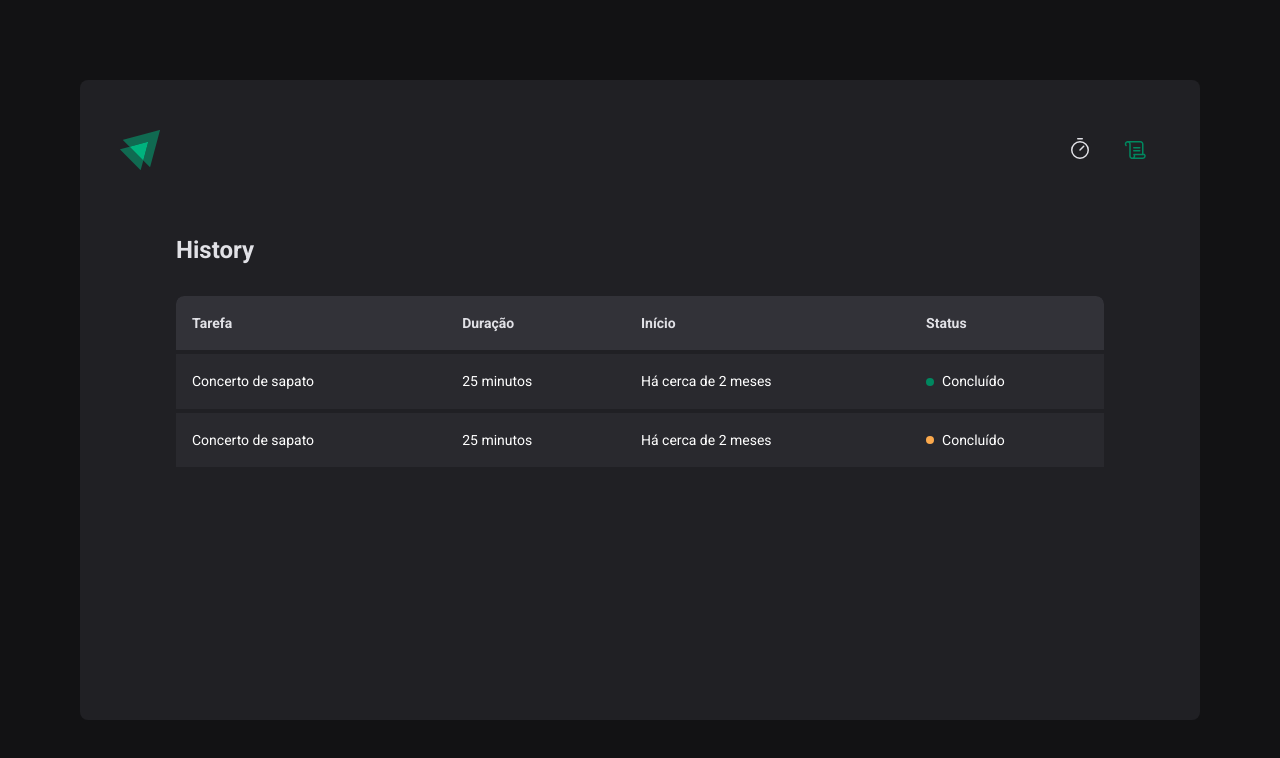
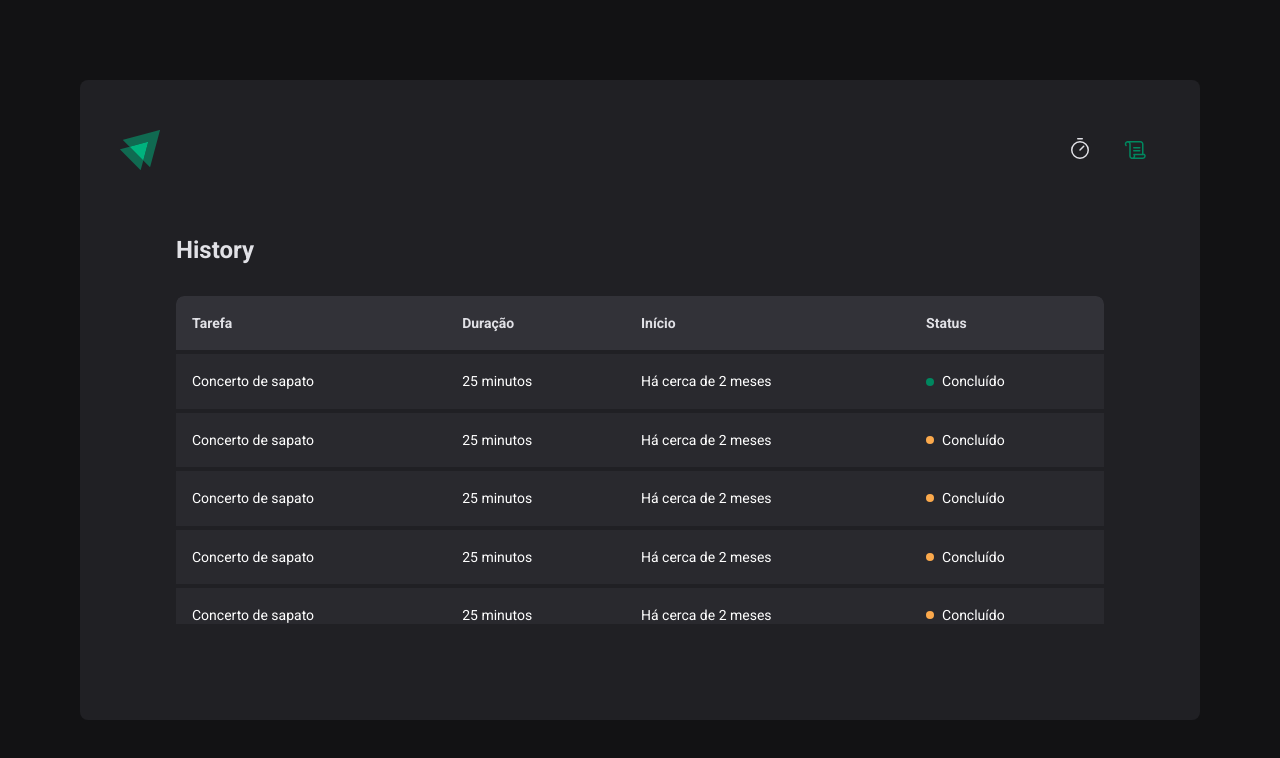
Before and after one commit to Cast01/ignite-timer, a React (Vite) app: page /history in a window 1280 px wide. Shown: the top 758 px of the page. Built offline with nearby package versions, Linux system fonts and the light colour scheme.

Commit message:
Em andamento: validação de formulários

```diff
--- a/package.json
+++ b/package.json
@@ -10,12 +10,15 @@
     "preview": "vite preview"
   },
   "dependencies": {
+    "@hookform/resolvers": "^3.1.0",
     "@types/styled-components": "^5.1.26",
     "phosphor-react": "^1.4.1",
     "react": "^18.2.0",
     "react-dom": "^18.2.0",
+    "react-hook-form": "^7.43.9",
     "react-router-dom": "^6.11.1",
-    "styled-components": "^5.3.10"
+    "styled-components": "^5.3.10",
+    "zod": "^3.21.4"
   },
   "devDependencies": {
     "@rocketseat/eslint-config": "^1.2.0",
--- a/src/pages/History/History.tsx
+++ b/src/pages/History/History.tsx
@@ -32,6 +32,86 @@ export function History() {
                 <Status statusColor="yellow">Concluído</Status>
               </td>
             </tr>
+            <tr>
+              <td>Concerto de sapato</td>
+              <td>25 minutos</td>
+              <td>Há cerca de 2 meses</td>
+              <td>
+                <Status statusColor="yellow">Concluído</Status>
+              </td>
+            </tr>
+            <tr>
+              <td>Concerto de sapato</td>
+              <td>25 minutos</td>
+              <td>Há cerca de 2 meses</td>
+              <td>
+                <Status statusColor="yellow">Concluído</Status>
+              </td>
+            </tr>
+            <tr>
+              <td>Concerto de sapato</td>
+              <td>25 minutos</td>
+              <td>Há cerca de 2 meses</td>
+              <td>
+                <Status statusColor="yellow">Concluído</Status>
+              </td>
+            </tr>
+            <tr>
+              <td>Concerto de sapato</td>
+              <td>25 minutos</td>
+              <td>Há cerca de 2 meses</td>
+              <td>
+                <Status statusColor="yellow">Concluído</Status>
+              </td>
+            </tr>
+            <tr>
+              <td>Concerto de sapato</td>
+              <td>25 minutos</td>
+              <td>Há cerca de 2 meses</td>
+              <td>
+                <Status statusColor="yellow">Concluído</Status>
+              </td>
+            </tr>
+            <tr>
+              <td>Concerto de sapato</td>
+              <td>25 minutos</td>
+              <td>Há cerca de 2 meses</td>
+              <td>
+                <Status statusColor="yellow">Concluído</Status>
+              </td>
+            </tr>
+            <tr>
+              <td>Concerto de sapato</td>
+              <td>25 minutos</td>
+              <td>Há cerca de 2 meses</td>
+              <td>
+                <Status statusColor="yellow">Concluído</Status>
+              </td>
+            </tr>
+            <tr>
+              <td>Concerto de sapato</td>
+              <td>25 minutos</td>
+              <td>Há cerca de 2 meses</td>
+              <td>
+                <Status statusColor="yellow">Concluído</Status>
+              </td>
+            </tr>
+            <tr>
+              <td>Concerto de sapato</td>
+              <td>25 minutos</td>
+              <td>Há cerca de 2 meses</td>
+              <td>
+                <Status statusColor="yellow">Concluído</Status>
+              </td>
+            </tr>
+            <tr>
+              <td>Concerto de sapato</td>
+              <td>25 minutos</td>
+              <td>Há cerca de 2 meses</td>
+              <td>
+                <Status statusColor="yellow">Concluído</Status>
+              </td>
+            </tr>
           </tbody>
         </table>
       </TableContainer>
--- a/src/pages/History/style.ts
+++ b/src/pages/History/style.ts
@@ -56,7 +56,7 @@ export const TableContainer = styled.div`
 
   table {
     width: 100%;
-    /* min-width: 600px; */
+    min-width: 600px;
 
     border-collapse: collapse;
 
@@ -103,10 +103,6 @@ export const TableContainer = styled.div`
           font-size: 1.4rem;
 
           line-height: 1.6;
-
-          &:first-child {
-            /* width: 50%; */
-          }
         }
       }
     }
--- a/src/pages/Home/index.tsx
+++ b/src/pages/Home/index.tsx
@@ -1,4 +1,9 @@
+import { useForm } from 'react-hook-form';
+import { zodResolver } from '@hookform/resolvers/zod';
+import * as zod from 'zod';
+
 import { Play } from 'phosphor-react';
+
 import {
   CountDownContainer,
   FormFooter,
@@ -8,10 +13,26 @@ import {
   TaskInput,
 } from './style';
 
+const newCycleFormValidationSchema = zod.object({
+  task: zod.string().min(1, 'Informe a tarefa'),
+  minutesAmmount: zod.number().min(5).max(60),
+});
+
 export function Home() {
+  const { register, handleSubmit, watch } = useForm({
+    resolver: zodResolver(newCycleFormValidationSchema),
+  });
+
+  function handleCreateNewTask(data: any) {
+    console.log(data);
+  }
+
+  const task = watch('task');
+  const isSubmitDisabled = !task;
+
   return (
     <HomeContainer>
-      <form>
+      <form onSubmit={handleSubmit(handleCreateNewTask)}>
         <FormHeader>
           <label htmlFor="task">Vou trabalhar em</label>
           <div id="task">
@@ -20,6 +41,7 @@ export function Home() {
               list="task-suggestions"
               type="text"
               placeholder="Dê um nome para o seu projeto"
+              {...register('task')}
             />
             <datalist id="task-suggestions">
               <option value="Projeto 1" />
@@ -38,6 +60,7 @@ export function Home() {
               min={5}
               max={60}
               maxLength={2}
+              {...register('minutesAmmount', { valueAsNumber: true })}
             />
             <span>minutos.</span>
           </div>
@@ -56,7 +79,7 @@ export function Home() {
           </div>
         </CountDownContainer>
         <FormFooter>
-          <button>
+          <button disabled={isSubmitDisabled}>
             <Play size={'2.4rem'} />
             <span>COMEÇAR</span>
           </button>
--- a/src/pages/Home/style.ts
+++ b/src/pages/Home/style.ts
@@ -121,8 +121,11 @@ export const CountDownContainer = styled.div`
       gap: 1.6rem;
 
       @media (max-width: 530px) {
-        align-self: flex-start;
         gap: 5.6rem;
+      }
+
+      @media (max-width: 300px) {
+        gap: 1.6rem;
       }
     }
 
@@ -133,8 +136,11 @@ export const CountDownContainer = styled.div`
       gap: 1.6rem;
 
       @media (max-width: 530px) {
-        align-self: flex-end;
         gap: 5.6rem;
+      }
+
+      @media (max-width: 300px) {
+        gap: 1.6rem;
       }
     }
 
```
Also changed, not shown: 1 other file (tests, documents, lock files or other folders).
